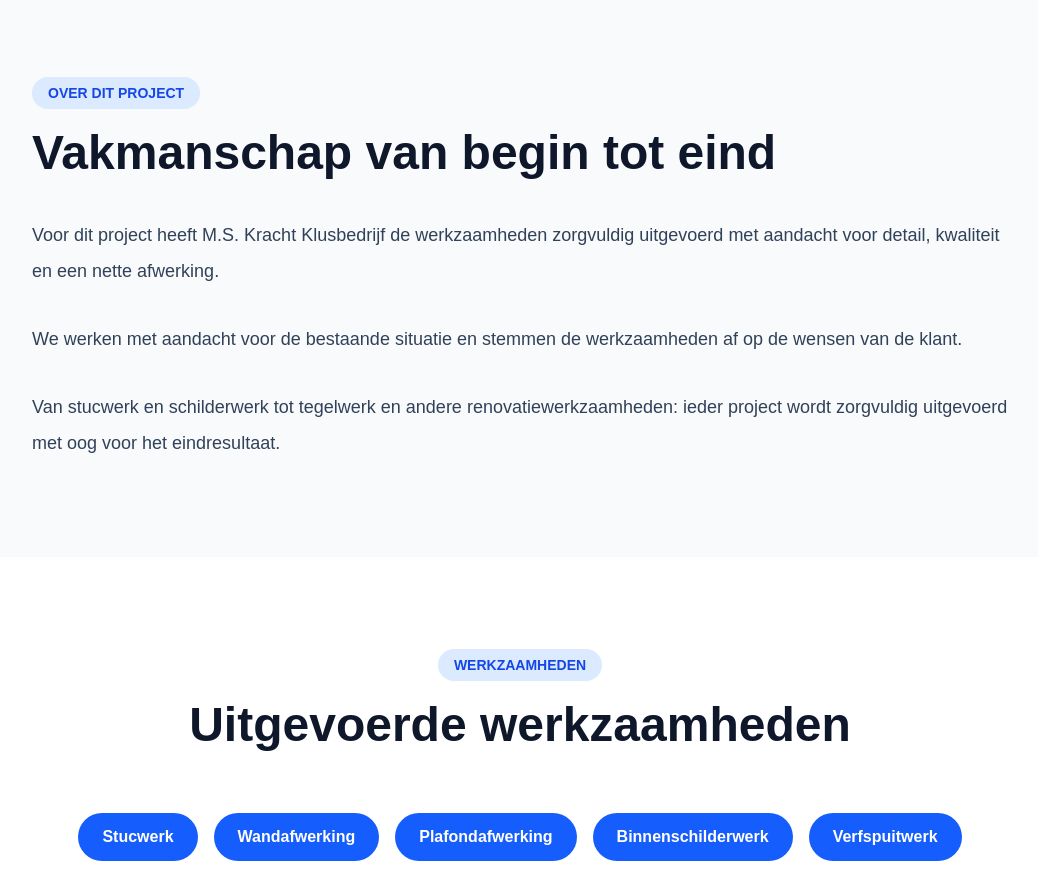
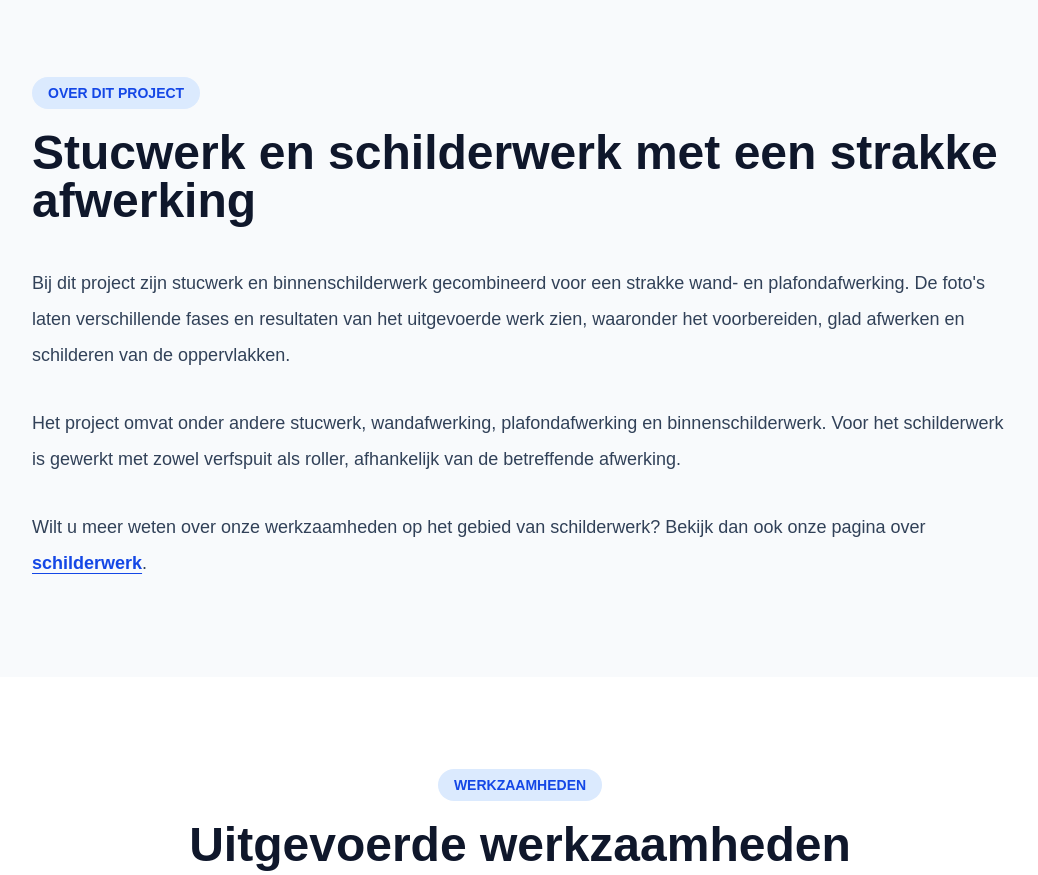
Before and after one commit to Meisamkali2/krachtklusbedrijf-ms, a Next.js app: page /projecten/stucwerk-schilderwerk in a window 1280 px wide. Shown: the part 4840-5715 px from the top of the page, without its empty margins (120-1158 px from the left). Built offline with nearby package versions, Linux system fonts and the light colour scheme.

Commit message:
Improve project page SEO content

```diff
--- a/app/projecten/[slug]/page.tsx
+++ b/app/projecten/[slug]/page.tsx
@@ -40,6 +40,13 @@ export default async function ProjectPage({ params }: Props) {
   }
 
   const isGalleryProject = "gallery" in project;
+
+  const projectIntro =
+    project.slug === "stucwerk-schilderwerk"
+      ? "Bij dit project zijn stucwerk en binnenschilderwerk gecombineerd voor een strakke wand- en plafondafwerking. De foto's laten verschillende fases en resultaten van het uitgevoerde werk zien, waaronder het voorbereiden, glad afwerken en schilderen van de oppervlakken."
+      : project.slug === "tegelwerk"
+        ? "Dit project laat uitgevoerd tegelwerk zien met aandacht voor een nette plaatsing en een verzorgde afwerking. De foto's geven een beeld van het uitgevoerde werk en de verschillende onderdelen van het tegelproject."
+        : "Voor dit project heeft M.S. Kracht Klusbedrijf de werkzaamheden zorgvuldig uitgevoerd met aandacht voor detail, kwaliteit en een nette afwerking.";
 
   return (
     <main className="bg-slate-50">
@@ -117,7 +124,7 @@ export default async function ProjectPage({ params }: Props) {
           <div className="mx-auto max-w-7xl px-6">
             <div className="mx-auto max-w-4xl text-center">
               <span className="rounded-full bg-blue-100 px-4 py-2 text-sm font-semibold text-blue-700">
-                PROJECTFOTO'S
+                PROJECTFOTO&apos;S
               </span>
 
               <h2 className="mt-6 text-4xl font-black text-slate-900 md:text-5xl">
@@ -125,7 +132,7 @@ export default async function ProjectPage({ params }: Props) {
               </h2>
 
               <p className="mt-6 text-lg leading-9 text-slate-600">
-                Bekijk de foto's van dit project en ontdek het vakmanschap
+                Bekijk de foto&apos;s van dit project en ontdek het vakmanschap
                 van M.S. Kracht Klusbedrijf.
               </p>
             </div>
@@ -259,11 +266,11 @@ export default async function ProjectPage({ params }: Props) {
             {isGalleryProject && (
               <div className="rounded-3xl bg-slate-50 p-8 text-center">
                 <h3 className="text-lg font-semibold text-slate-500">
-                  Foto's
+                  Foto&apos;s
                 </h3>
 
                 <p className="mt-3 text-2xl font-bold text-blue-700">
-                  {project.gallery?.length ?? 0} foto's
+                  {project.gallery?.length ?? 0} foto&apos;s
                 </p>
               </div>
             )}
@@ -279,26 +286,62 @@ export default async function ProjectPage({ params }: Props) {
           </span>
 
           <h2 className="mt-6 text-5xl font-black text-slate-900">
-            Vakmanschap van begin tot eind
+            {project.slug === "stucwerk-schilderwerk"
+              ? "Stucwerk en schilderwerk met een strakke afwerking"
+              : project.slug === "tegelwerk"
+                ? "Tegelwerk met aandacht voor een nette afwerking"
+                : "Vakmanschap van begin tot eind"}
           </h2>
 
           <div className="mt-10 space-y-8 text-lg leading-9 text-slate-700">
+            <p>{projectIntro}</p>
+
+            {project.slug === "stucwerk-schilderwerk" && (
+              <>
                 <p>
-              Voor dit project heeft M.S. Kracht Klusbedrijf de werkzaamheden
-              zorgvuldig uitgevoerd met aandacht voor detail, kwaliteit en een
-              nette afwerking.
+                  Het project omvat onder andere stucwerk, wandafwerking,
+                  plafondafwerking en binnenschilderwerk. Voor het schilderwerk
+                  is gewerkt met zowel verfspuit als roller, afhankelijk van de
+                  betreffende afwerking.
                 </p>
 
                 <p>
-              We werken met aandacht voor de bestaande situatie en stemmen de
-              werkzaamheden af op de wensen van de klant.
+                  Wilt u meer weten over onze werkzaamheden op het gebied van
+                  schilderwerk? Bekijk dan ook onze pagina over{" "}
+                  <Link
+                    href="/schilderwerk"
+                    className="font-semibold text-blue-700 underline underline-offset-4 hover:text-blue-900"
+                  >
+                    schilderwerk
+                  </Link>
+                  .
+                </p>
+              </>
+            )}
+
+            {project.slug === "tegelwerk" && (
+              <p>
+                Bij tegelwerk is een zorgvuldige voorbereiding en nette
+                uitvoering belangrijk voor het uiteindelijke resultaat. De
+                projectfoto&apos;s geven een beeld van het tegelwerk dat door
+                M.S. Kracht Klusbedrijf is uitgevoerd.
+              </p>
+            )}
+
+            {!isGalleryProject && (
+              <>
+                <p>
+                  We werken met aandacht voor de bestaande situatie en stemmen
+                  de werkzaamheden af op de wensen van de klant.
                 </p>
 
                 <p>
                   Van stucwerk en schilderwerk tot tegelwerk en andere
-              renovatiewerkzaamheden: ieder project wordt zorgvuldig uitgevoerd
-              met oog voor het eindresultaat.
+                  renovatiewerkzaamheden: ieder project wordt zorgvuldig
+                  uitgevoerd met oog voor het eindresultaat.
                 </p>
+              </>
+            )}
           </div>
         </div>
       </section>
@@ -344,9 +387,7 @@ export default async function ProjectPage({ params }: Props) {
 
           <div className="mt-16 grid gap-8 md:grid-cols-2 lg:grid-cols-4">
             <div className="rounded-3xl bg-white p-8 shadow">
-              <h3 className="text-xl font-bold">
-                Ervaring
-              </h3>
+              <h3 className="text-xl font-bold">Ervaring</h3>
 
               <p className="mt-4 leading-8 text-slate-600">
                 Ervaren vakmensen met aandacht voor kwaliteit en detail.
@@ -354,9 +395,7 @@ export default async function ProjectPage({ params }: Props) {
             </div>
 
             <div className="rounded-3xl bg-white p-8 shadow">
-              <h3 className="text-xl font-bold">
-                Kwaliteit
-              </h3>
+              <h3 className="text-xl font-bold">Kwaliteit</h3>
 
               <p className="mt-4 leading-8 text-slate-600">
                 Wij werken met hoogwaardige materialen en zorgen voor een
@@ -365,9 +404,7 @@ export default async function ProjectPage({ params }: Props) {
             </div>
 
             <div className="rounded-3xl bg-white p-8 shadow">
-              <h3 className="text-xl font-bold">
-                Duidelijke afspraken
-              </h3>
+              <h3 className="text-xl font-bold">Duidelijke afspraken</h3>
 
               <p className="mt-4 leading-8 text-slate-600">
                 Heldere communicatie en duidelijke afspraken tijdens ieder
@@ -376,9 +413,7 @@ export default async function ProjectPage({ params }: Props) {
             </div>
 
             <div className="rounded-3xl bg-white p-8 shadow">
-              <h3 className="text-xl font-bold">
-                Nette oplevering
-              </h3>
+              <h3 className="text-xl font-bold">Nette oplevering</h3>
 
               <p className="mt-4 leading-8 text-slate-600">
                 Wij zorgen voor een professionele en nette oplevering.
```
Lines whose indentation alone changed are shown as unchanged.
